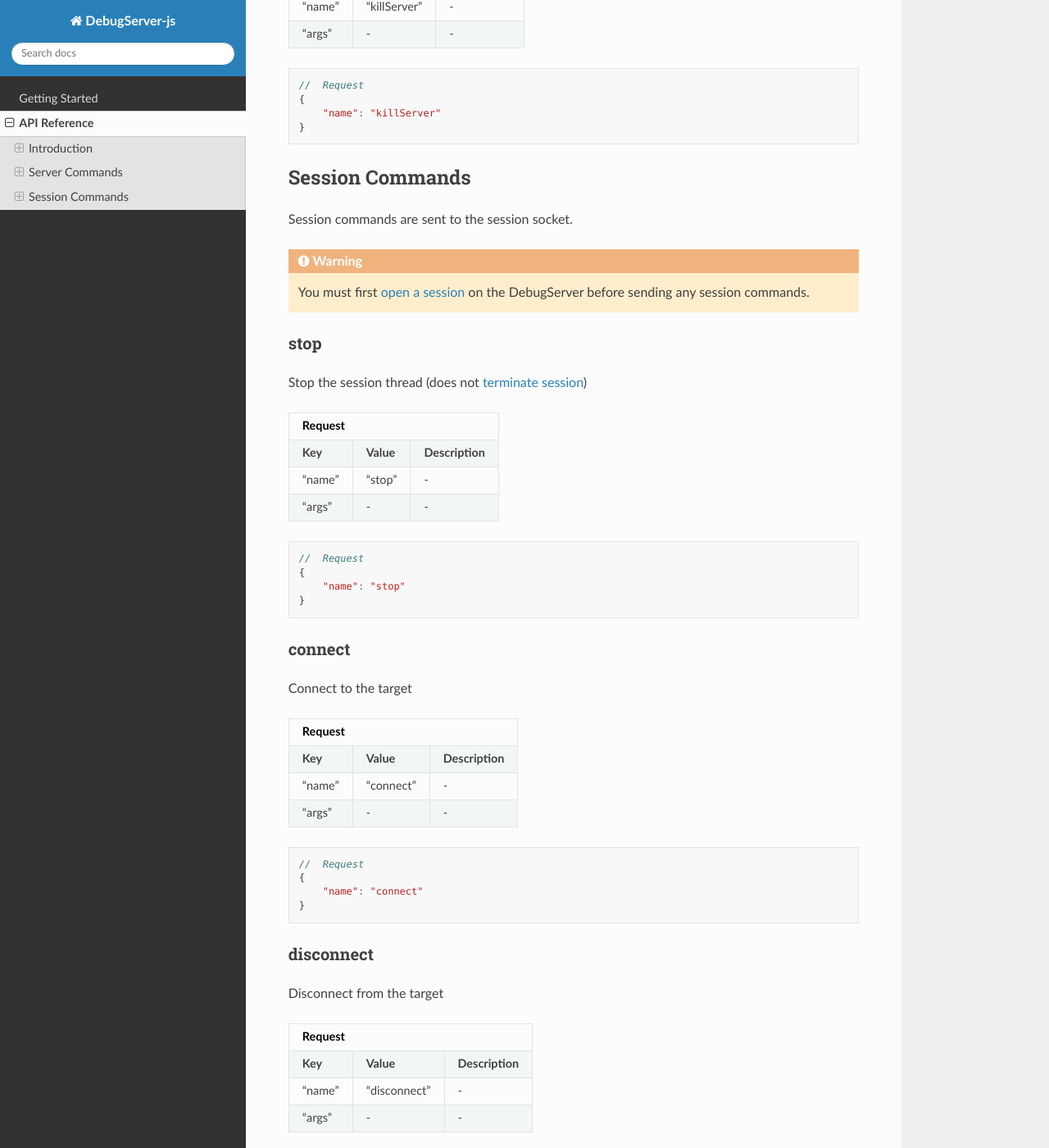
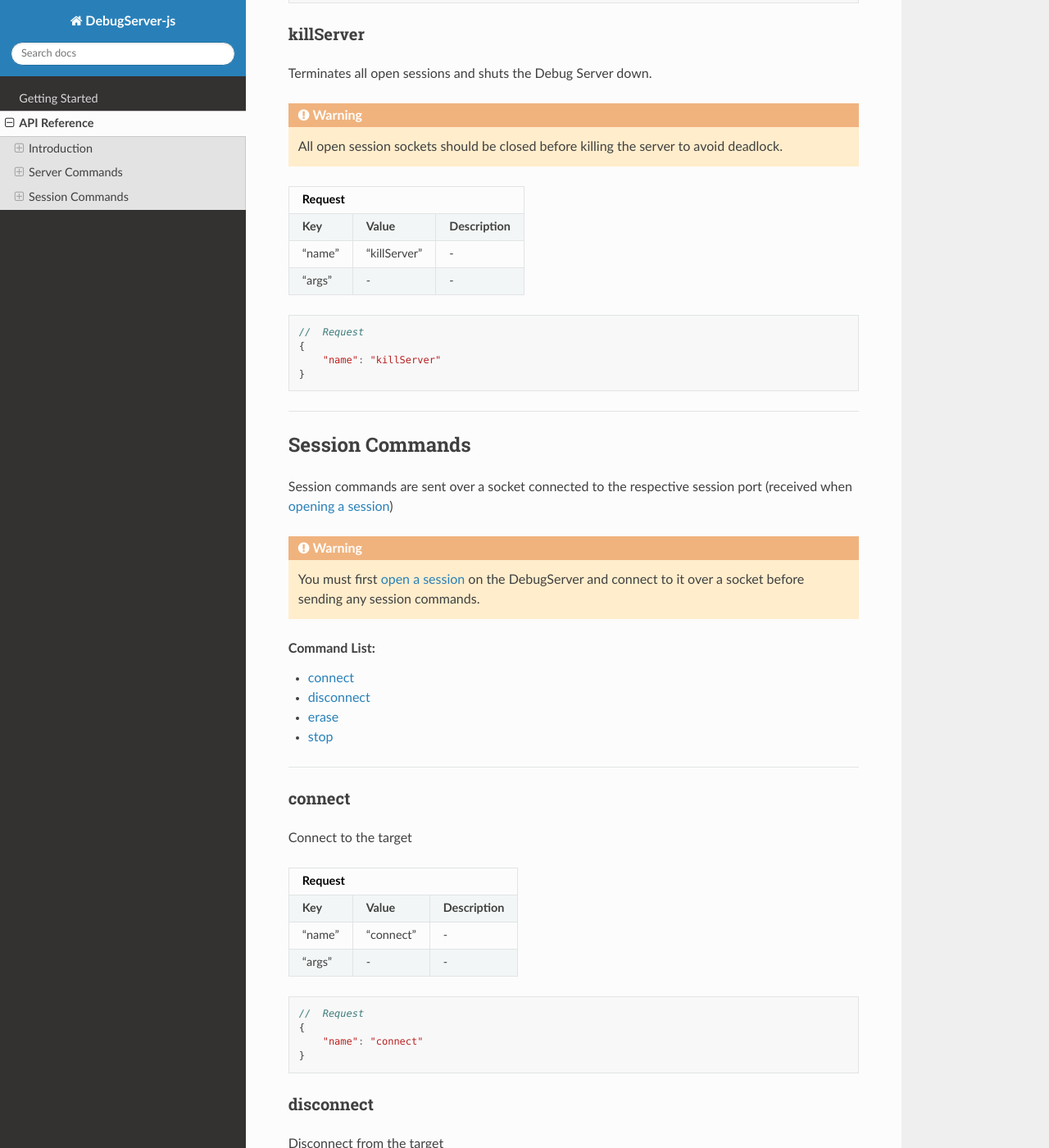
Before and after one commit to webbcam/debugserver-js, a Sphinx documentation site: the page built from docs/api.rst, in a window 1280 px wide and 1400 px high, scrolled down 6641 px. Shown: the whole window at 82% size. Built offline with Sphinx 7.4.7 and the Read the Docs theme 2.0.0, drawn with Linux system fonts in a browser that asks for light colours; some of the changed text lies outside the part shown.

Commit message:
updates to docs

```diff
--- a/docs/api.rst
+++ b/docs/api.rst
@@ -88,6 +84,8 @@
 
 .. include:: api/server.rst
 
+----
+
 Session Commands
 ~~~~~~~~~~~~~~~~
 
--- a/docs/api/server.rst
+++ b/docs/api/server.rst
@@ -1,8 +1,13 @@
 .. _server:
 
-Server commands are sent to the server socket.
+Server commands are sent over a socket connected to the Debug Server port
+(received or specified when :ref:`launching the debug server <started:launch>`)
 
-.. _server-setConfig:
+.. contents:: Command List:
+    :local:
+    :backlinks: top
+
+----
 
 setConfig
 ---------
--- a/docs/api/session.rst
+++ b/docs/api/session.rst
@@ -1,36 +1,17 @@
 .. _session:
 
-Session commands are sent to the session socket.
+Session commands are sent over a socket connected to the respective session port
+(received when :ref:`opening a session<api:opensession>`)
 
 .. warning::
-    You must first :ref:`open a session<server-openSession>` on the DebugServer before sending any session
-    commands.
+    You must first :ref:`open a session<api:opensession>` on the DebugServer
+    and connect to it over a socket before sending any session commands.
 
-.. _session-stop:
+.. contents:: Command List:
+    :local:
+    :backlinks: top
 
-stop
 ----
-
-Stop the session thread (does not :ref:`terminate session<server-terminateSession>`)
-
-+----------------+---------------+----------------------------------+
-| **Request**                                                       |
-+================+===============+==================================+
-| **Key**        | **Value**     | **Description**                  |
-+----------------+---------------+----------------------------------+
-| "name"         | "stop"        | \-                               |
-+----------------+---------------+----------------------------------+
-| "args"         | \-            | \-                               |
-+----------------+---------------+----------------------------------+
-
-.. code-block:: javascript
-
-    //  Request
-    {
-        "name": "stop"
-    }
-
-.. _session-connect:
 
 connect
 -------
@@ -54,8 +35,6 @@
         "name": "connect"
     }
 
-.. _session-disconnect:
-
 disconnect
 ----------
 
@@ -78,12 +57,10 @@
         "name": "disconnect"
     }
 
-.. _session-erase:
-
 erase
 -----
 
-Erases flash on target (must be :ref:`connected<session-connect>`)
+Erases flash on target (must be :ref:`connected<api:connect>`)
 
 +----------------+---------------+----------------------------------+
 | **Request**                                                       |
@@ -101,3 +78,25 @@
     {
         "name": "erase"
     }
+
+stop
+----
+
+Stop the session thread (does not :ref:`terminate session<api:terminatesession>`)
+
++----------------+---------------+----------------------------------+
+| **Request**                                                       |
++================+===============+==================================+
+| **Key**        | **Value**     | **Description**                  |
++----------------+---------------+----------------------------------+
+| "name"         | "stop"        | \-                               |
++----------------+---------------+----------------------------------+
+| "args"         | \-            | \-                               |
++----------------+---------------+----------------------------------+
+
+.. code-block:: javascript
+
+    //  Request
+    {
+        "name": "stop"
+    }
--- a/docs/conf.py
+++ b/docs/conf.py
@@ -38,8 +38,10 @@
 # Add any Sphinx extension module names here, as strings. They can be
 # extensions coming with Sphinx (named 'sphinx.ext.*') or your custom
 # ones.
-#extensions = ['sphinx.ext.autosectionlabel']
-extensions = []
+extensions = ['sphinx.ext.autosectionlabel']
+
+# Prepend file names to headers
+autosectionlabel_prefix_document = True
 
 # Add any paths that contain templates here, relative to this directory.
 templates_path = ['.templates']
```
Also changed, not shown: other parts of docs/api.rst (+4 -8 lines), other parts of docs/api/server.rst (+0 -14 lines), docs/started.rst (+1 -11 lines).
